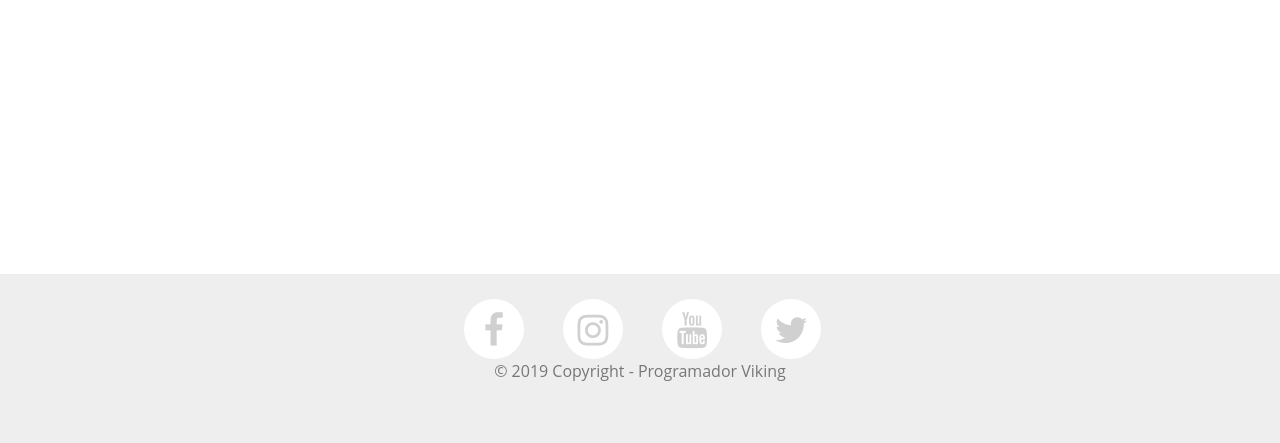
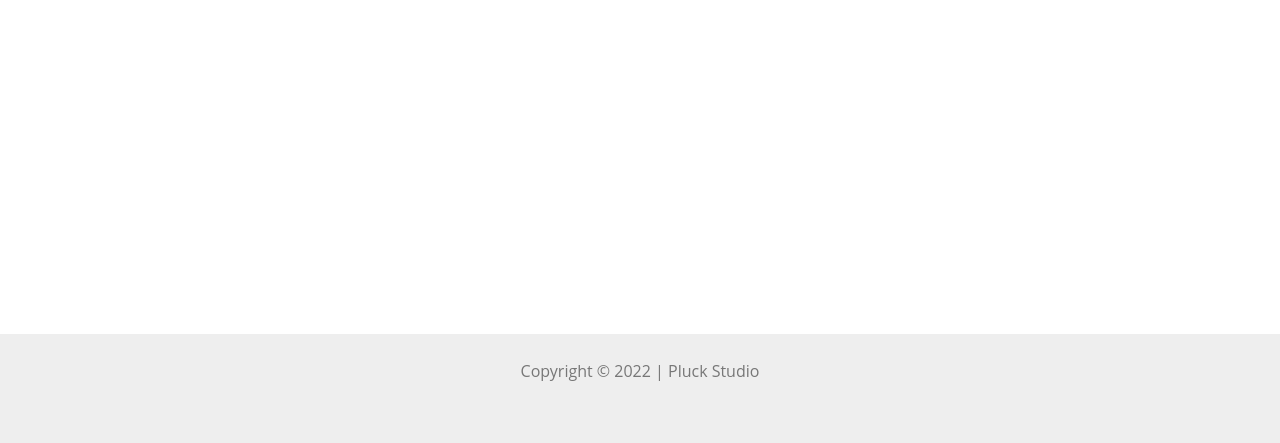
Before and after one commit to arthurkalleb/potygrass_page, a Flask app: page / in a window 1280 px wide. Shown: the part 357-800 px from the top of the page. Run offline with Flask 2, Linux system fonts and the light colour scheme; some libraries are stand-ins or nearby versions.

Commit message:
potygrass1

```diff
--- a/templates/index.html
+++ b/templates/index.html
@@ -124,13 +124,9 @@
         </div>
  <footer id="myFooter">
         <div class="footer-social">
-            <a href="https://programadorviking.com.br/" class="social-icons"><i class="fa fa-facebook"></i></a>
-            <a href="https://programadorviking.com.br/" class="social-icons"><i class="fa fa-instagram"></i></a>
-            <a href="https://programadorviking.com.br/" class="social-icons"><i class="fa fa-youtube"></i></a>
-            <a href="https://programadorviking.com.br/" class="social-icons"><i class="fa fa-twitter"></i></a>
-             <div class="container">
-            <p class="footer-copyright">© 2019 Copyright - Programador Viking</p>
-        </div>
+
+            <p class="footer-copyright">Copyright © 2022 | Pluck Studio</p>
+
         </div>
     </footer>
     <script src="http://maxcdn.bootstrapcdn.com/bootstrap/3.3.7/js/bootstrap.min.js"></script>
```
